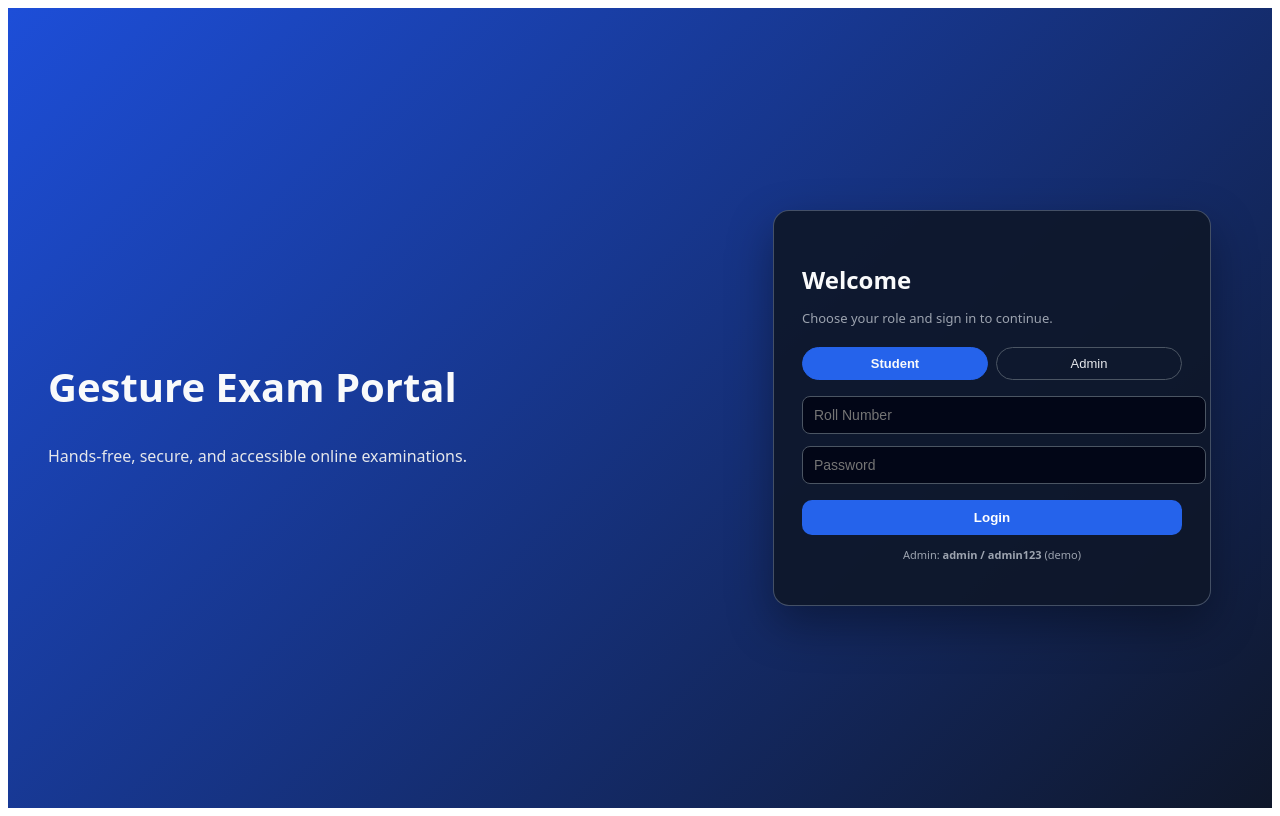
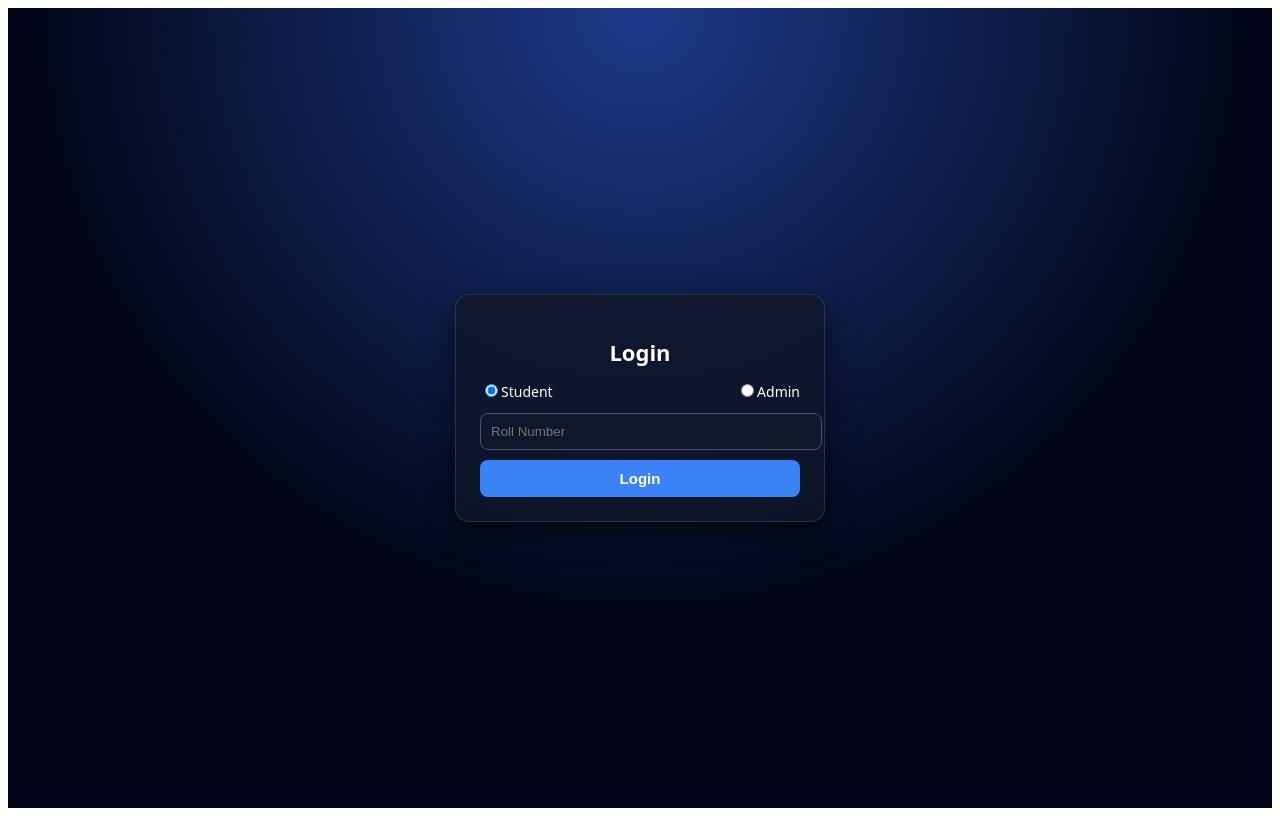
Before and after one commit to Anusha-Dhanyamraju/gesture-exam-portal, a React (Create React App) app in the folder frontend/: page / in a window 1280 px wide. Built offline with nearby package versions, Linux system fonts and the light colour scheme.

Commit message:
Final working model

```diff
--- a/frontend/src/pages/Login.jsx
+++ b/frontend/src/pages/Login.jsx
@@ -6,16 +6,17 @@ import { API_BASE_URL } from "../config";
 export default function Login() {
   const navigate = useNavigate();
 
-  const [role, setRole] = useState("student"); // default
-  const [id, setId] = useState("");           // roll number OR admin username
+  const [role, setRole] = useState("student");
+  const [id, setId] = useState("");
   const [password, setPassword] = useState("");
   const [error, setError] = useState("");
 
   async function handleLogin(e) {
     e.preventDefault();
+    setError("");
 
-    if (!id || !password) {
-      setError("Please enter both fields");
+    if (!id || (role === "admin" && !password)) {
+      setError("Please enter required fields");
       return;
     }
 
@@ -24,127 +25,87 @@ export default function Login() {
       let payload = {};
 
       if (role === "admin") {
-        // 🔹 ADMIN LOGIN → backend on Render
         url = `${API_BASE_URL}/api/admin-login`;
-        payload = {
-          username: id,
-          password: password,
-        };
+        payload = { username: id, password };
       } else {
-        // 🔹 STUDENT LOGIN → backend on Render
         url = `${API_BASE_URL}/api/student-login`;
-        payload = {
-          name: id,          // using same for now
-          rollNumber: id,
-          // password is collected in UI but backend doesn’t use it yet
-        };
+        payload = { name: id, rollNumber: id };
       }
 
-      const response = await axios.post(url, payload);
+      const res = await axios.post(url, payload);
 
-      if (response.data.success) {
+      if (res.data.success) {
         if (role === "admin") {
           navigate("/admin");
         } else {
-          localStorage.setItem("studentRole", "student");
+          localStorage.setItem("studentName", id);
           localStorage.setItem("studentRollNumber", id);
-          localStorage.setItem("studentName", id);
           navigate("/exam");
         }
       } else {
-        setError(
-          response.data.message ||
-            response.data.error ||
-            "Login failed. Please check your details."
-        );
+        setError(res.data.error || "Login failed");
       }
     } catch (err) {
-      console.error("Login error:", err);
-      const msg =
-        err.response?.data?.error ||
-        err.response?.data?.message ||
-        err.message ||
-        "Server error. Try again.";
-      setError(msg);
+      console.error(err);
+      setError("Server error. Try again.");
     }
-
   }
 
   return (
     <div style={styles.page}>
-      <div style={styles.leftPanel}>
-        <h1 style={styles.brand}>Gesture Exam Portal</h1>
-        <p style={styles.subtitle}>
-          Hands-free, secure, and accessible online examinations.
-        </p>
-      </div>
+      <div style={styles.card}>
+        <h2 style={styles.title}>Login</h2>
 
-      <div style={styles.rightPanel}>
-        <div style={styles.card}>
-          <h2 style={styles.title}>Welcome</h2>
-          <p style={styles.smallText}>
-            Choose your role and sign in to continue.
-          </p>
-
-          {/* Role Selector */}
         <div style={styles.roleBox}>
-            <button
-              type="button"
-              onClick={() => {
+          <label>
+            <input
+              type="radio"
+              value="student"
+              checked={role === "student"}
+              onChange={() => {
                 setRole("student");
                 setError("");
               }}
-              style={{
-                ...styles.roleButton,
-                ...(role === "student" ? styles.roleButtonActive : {}),
-              }}
-            >
+            />
             Student
-            </button>
-
-            <button
-              type="button"
-              onClick={() => {
+          </label>
+          <label>
+            <input
+              type="radio"
+              value="admin"
+              checked={role === "admin"}
+              onChange={() => {
                 setRole("admin");
                 setError("");
               }}
-              style={{
-                ...styles.roleButton,
-                ...(role === "admin" ? styles.roleButtonActive : {}),
-              }}
-            >
+            />
             Admin
-            </button>
+          </label>
         </div>
 
-          <form onSubmit={handleLogin}>
         <input
+          style={styles.input}
           type="text"
           placeholder={role === "admin" ? "Admin Username" : "Roll Number"}
           value={id}
           onChange={(e) => setId(e.target.value)}
-              style={styles.input}
         />
 
+        {role === "admin" && (
           <input
+            style={styles.input}
             type="password"
             placeholder="Password"
             value={password}
             onChange={(e) => setPassword(e.target.value)}
-              style={styles.input}
           />
+        )}
 
         {error && <p style={styles.error}>{error}</p>}
 
-            <button type="submit" style={styles.button}>
+        <button style={styles.button} onClick={handleLogin}>
           Login
         </button>
-          </form>
-
-          <p style={styles.footerNote}>
-            Admin: <strong>admin / admin123</strong> (demo)
-          </p>
-        </div>
       </div>
     </div>
   );
@@ -153,109 +114,48 @@ export default function Login() {
 const styles = {
   page: {
     height: "100vh",
+    background: "radial-gradient(circle at top, #1e3a8a, #020617 60%)",
     display: "flex",
-    background: "linear-gradient(135deg, #1d4ed8, #0f172a)",
-    color: "#f9fafb",
-    fontFamily:
-      "system-ui, -apple-system, BlinkMacSystemFont, 'Segoe UI', sans-serif",
-  },
-  leftPanel: {
-    flex: 1.2,
-    padding: "60px 40px",
-    display: "flex",
-    flexDirection: "column",
     justifyContent: "center",
-  },
-  brand: {
-    fontSize: "40px",
-    fontWeight: "800",
-    marginBottom: "14px",
-  },
-  subtitle: {
-    fontSize: "16px",
-    maxWidth: "420px",
-    lineHeight: 1.5,
-    color: "#e5e7eb",
-  },
-  rightPanel: {
-    flex: 1,
-    display: "flex",
     alignItems: "center",
-    justifyContent: "center",
-    padding: "20px",
+    fontFamily: "system-ui",
   },
   card: {
-    background: "rgba(15,23,42,0.92)",
-    padding: "32px 28px",
-    borderRadius: "16px",
-    boxShadow: "0 18px 45px rgba(0,0,0,0.35)",
-    width: "100%",
-    maxWidth: "380px",
-    border: "1px solid rgba(148,163,184,0.4)",
+    width: 320,
+    background: "rgba(15,23,42,0.85)",
+    padding: 24,
+    borderRadius: 14,
+    border: "1px solid rgba(255,255,255,0.12)",
+    boxShadow: "0 10px 30px rgba(0,0,0,0.5)",
+    textAlign: "center",
+    color: "white",
   },
-  title: {
-    marginBottom: "4px",
-    fontSize: "24px",
-    fontWeight: "700",
-    color: "#f9fafb",
-  },
-  smallText: {
-    marginBottom: "20px",
-    fontSize: "13px",
-    color: "#9ca3af",
+  title: { fontSize: 22, fontWeight: 700, marginBottom: 14 },
+  roleBox: {
+    display: "flex",
+    justifyContent: "space-between",
+    marginBottom: 12,
+    fontSize: 14,
   },
   input: {
     width: "100%",
-    padding: "10px 11px",
-    marginBottom: "12px",
-    borderRadius: "8px",
-    border: "1px solid #4b5563",
-    backgroundColor: "#020617",
-    color: "#e5e7eb",
-    fontSize: "14px",
-    outline: "none",
-  },
-  roleBox: {
-    display: "flex",
-    gap: "8px",
-    marginBottom: "16px",
-  },
-  roleButton: {
-    flex: 1,
-    padding: "8px 0",
-    borderRadius: "999px",
-    border: "1px solid #4b5563",
-    background: "transparent",
-    color: "#e5e7eb",
-    fontSize: "13px",
-    cursor: "pointer",
-  },
-  roleButtonActive: {
-    background: "#2563eb",
-    borderColor: "#2563eb",
-    color: "#f9fafb",
-    fontWeight: "600",
+    padding: "10px",
+    borderRadius: 8,
+    border: "1px solid #475569",
+    background: "#0f172a",
+    color: "white",
+    marginBottom: 10,
   },
   button: {
     width: "100%",
-    background: "#2563eb",
+    padding: 10,
+    borderRadius: 8,
+    background: "#3b82f6",
+    border: "none",
     color: "white",
-    padding: "10px",
-    border: "none",
-    borderRadius: "10px",
+    fontSize: 15,
+    fontWeight: 600,
     cursor: "pointer",
-    marginTop: "4px",
-    fontWeight: "600",
   },
-  error: {
-    color: "#fca5a5",
-    marginBottom: "6px",
-    fontSize: "13px",
-  },
-  footerNote: {
-    marginTop: "12px",
-    fontSize: "11px",
-    color: "#9ca3af",
-    textAlign: "center",
-  },
+  error: { fontSize: 12, color: "#fca5a5", marginBottom: 8 },
 };
```
Lines whose indentation alone changed are shown as unchanged.
